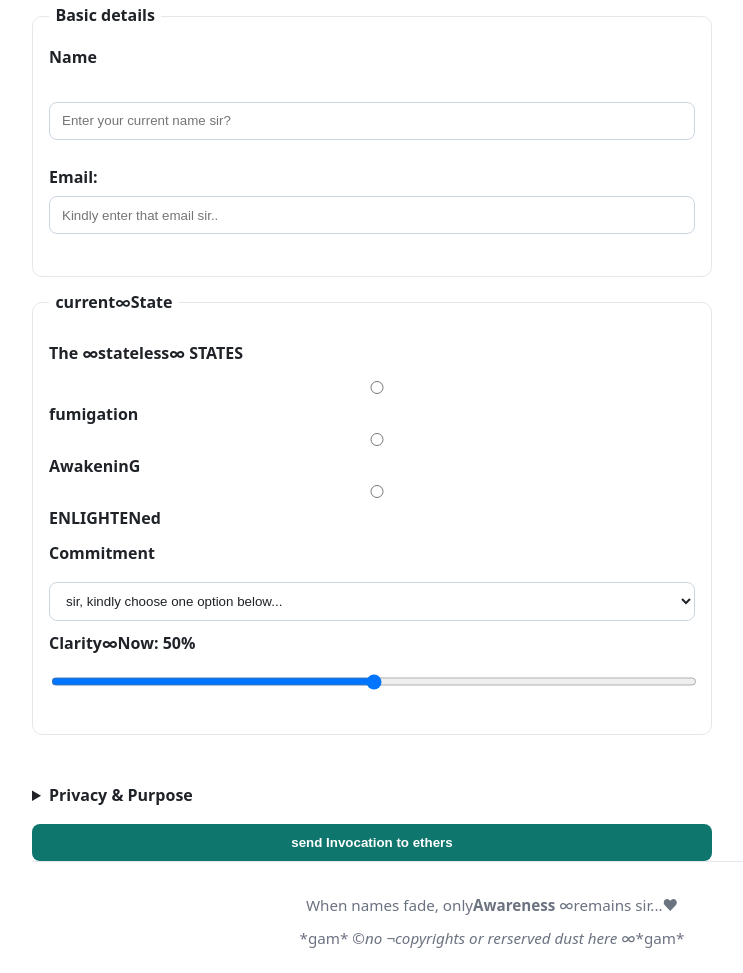
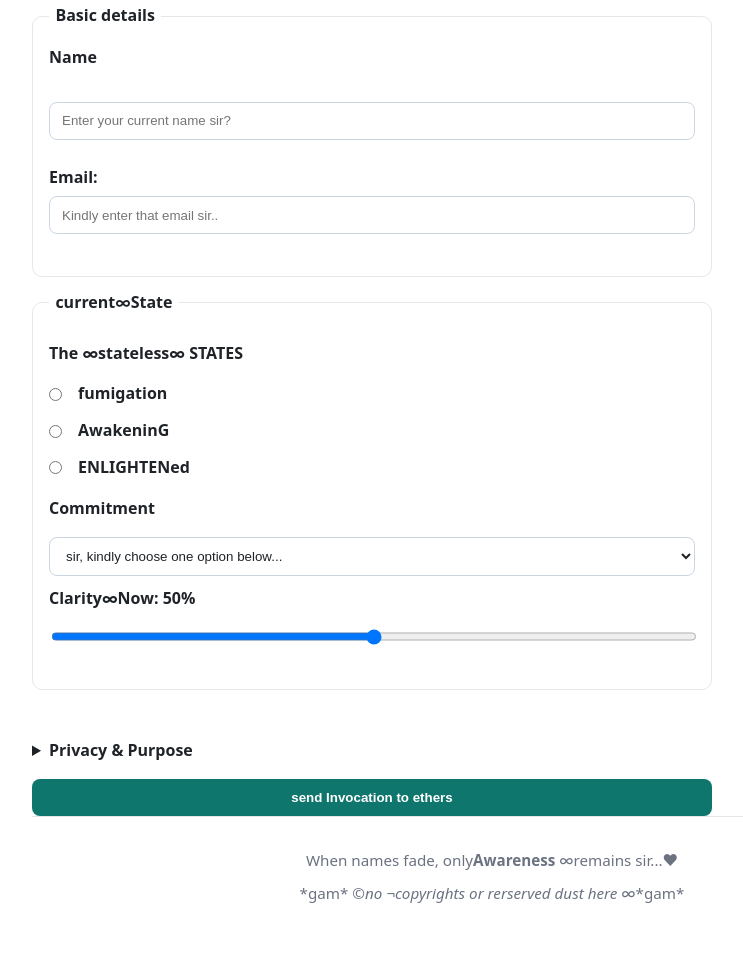
Before and after one commit to Jaynivaan/my-html-css-projects-wisdom-saras-2025, a plain HTML site: page One-page-website/one_page_website.html in a window 1280 px wide. Shown: the part 1647-2620 px from the top of the page, without its empty margins (148-891 px from the left). After the commit the page ends 2575 px from the top, so only its background shows below. Drawn offline with Linux system fonts and the light colour scheme.

Commit message:
fixed radio button styling problem

```diff
--- a/One-page-website/one_page_websitecss.css
+++ b/One-page-website/one_page_websitecss.css
@@ -107,9 +107,8 @@ nav a:hover {
 /*highlight the link that points to the current: target section*/
 :target{/*the sectionitself*/ outline:0}
 :target h2{ color:var(--accent-ink)}
-nav a [href*="#"]{
+nav a[href*="#"]{
     position:relative;
-
 }
 
 section:target::before{
@@ -218,6 +217,30 @@ button:active{
     transform:translateY(1px);
 }
 
+input[type="radio"],
+input[type="checkbox"]{
+    width:auto;
+    height:auto;
+    margin:0 .5rem 0 0; /*little space before teh label text*/
+    vertical-align: middle;/*allign circle with text base line*/
+    accent-color: var(--accent);
+}
+
+/*to keep the radio and text on one line and vertically centered*/
+label{ margin:.35rem 0;}
+label > input[type="radio"],
+label > input [type="checkbox"]{
+    margin-right:.5rem;
+}
+
+label:has(> input[type="radio"]),
+label:has(> input[type="checkbox"]){
+    display:inline-flex;
+    align-items: center;
+    gap:.5rem;
+    width:fit-content;
+}
+
 
 footer{
     width:min(100%, var(--container));
```
